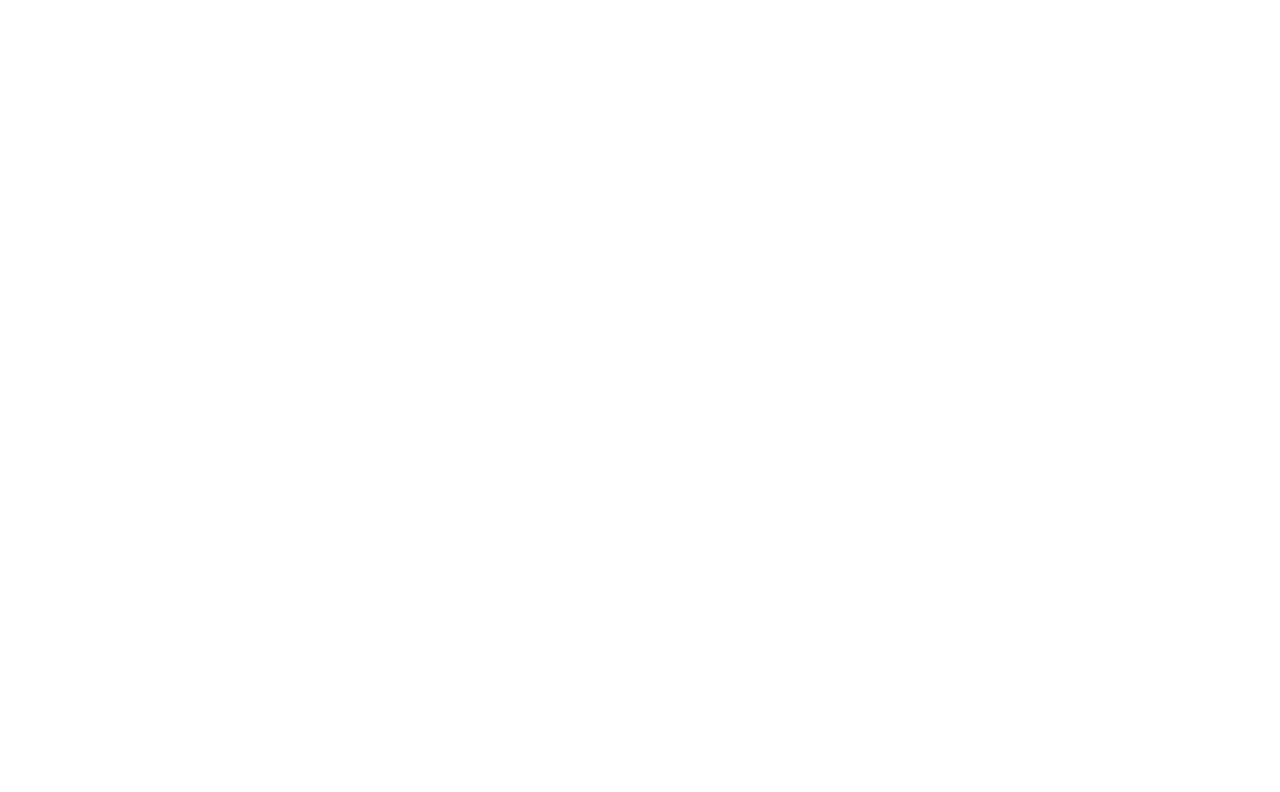
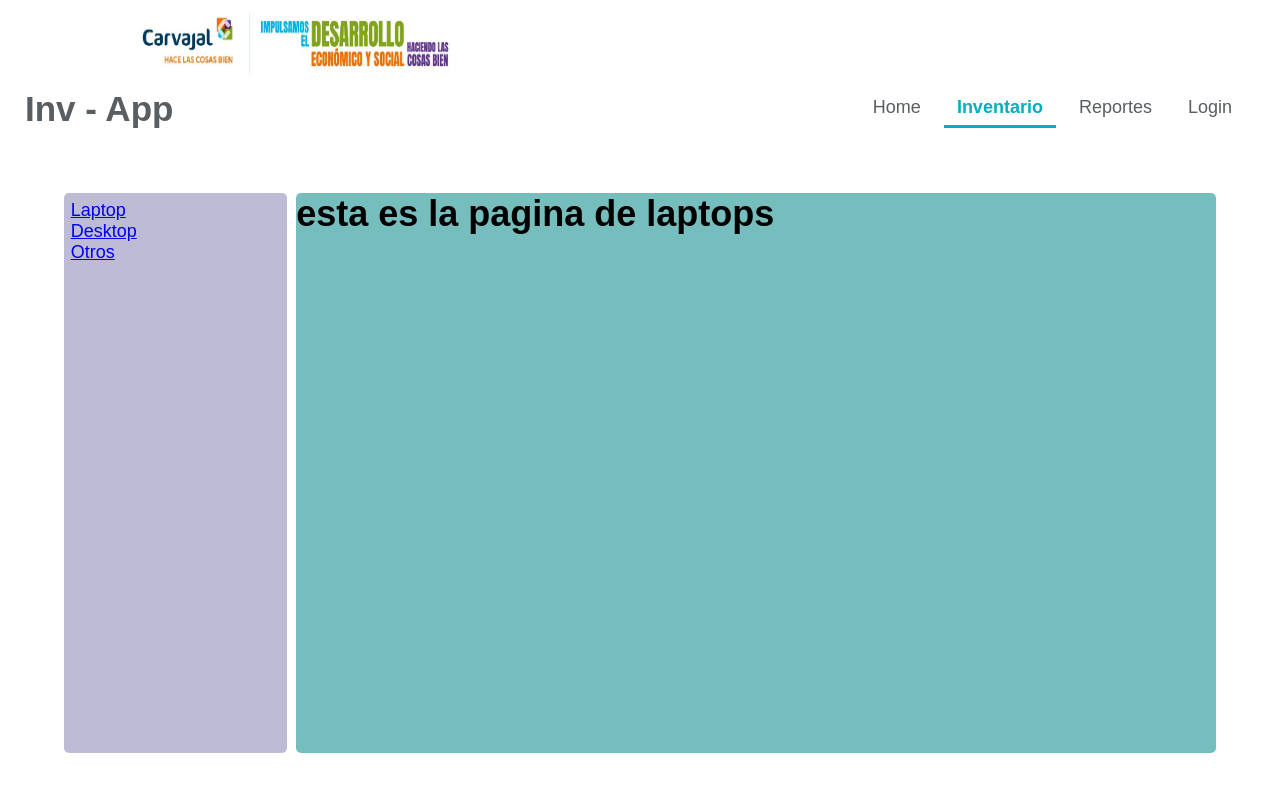
Before and after one commit to Leonardoih/proyecto_sena, a React (Create React App) app in the folder inv-app/: page /inventario/Laptop in a window 1280 px wide. Before the commit this address had no page. Shown: the top 792 px of the page. Built offline with nearby package versions, Linux system fonts and the light colour scheme.

Commit message:
ahora si

```diff
--- a/inv-app/public/index.html
+++ b/inv-app/public/index.html
@@ -6,11 +6,11 @@
     <meta name="viewport" content="width=device-width, initial-scale=1" />
     <meta name="theme-color" content="#000000" />
     <meta
-      name="description"
-      content="Web site created using create-react-app"
+    name="description"
+    content="Web site created using create-react-app"
     />
     <link rel="apple-touch-icon" href="%PUBLIC_URL%/logo192.png" />
-    <script src="../src/btn_botton.js" defer></script>
+    <!-- <script src="../src/btn_botton.js" defer></script> -->
     <!--
       manifest.json provides metadata used when your web app is installed on a
       user's mobile device or desktop. See https://developers.google.com/web/fundamentals/web-app-manifest/
@@ -41,6 +41,6 @@
         To create a production bundle, use `npm run build` or `yarn build`.
       -->
       <!-- <script src="https://code.jquery.com/jquery-3.6.0.min.js"></script>
-      <script src="main.js"></script> -->
-  </body>
-</html>
+        <script src="main.js"></script> -->
+      </body>
+      </html>
--- a/inv-app/src/Routes/router.js
+++ b/inv-app/src/Routes/router.js
@@ -3,6 +3,9 @@
 import Inventario from "./../views/Inventario";
 import Reportes from "./../views/Reportes";
 import Login from "./../views/Login";
+import Desktop from "./../components/Desktop"
+import Laptop from "./../components/Laptop"
+import Otros from "./../components/Otros"
 
 const router = () => {
   return (
@@ -10,10 +13,14 @@
       <BrowserRouter>
         <Routes>
           <Route path="/" element={<Home />}></Route>
-            <Route path="inventario" element={<Inventario />}></Route>
-            <Route path="Reportes" element={<Reportes />}></Route>
-            <Route path="Login" element={<Login />}></Route>
-
+          <Route path="inventario" element={<Inventario />}>
+            <Route index element={<Laptop />}></Route>
+            <Route path="Laptop" element={<Laptop />} />
+            <Route path="Desktop" element={<Desktop />} />
+            <Route path="Otros" element={<Otros />} />
+          </Route>
+          <Route path="Reportes" element={<Reportes />}></Route>
+          <Route path="Login" element={<Login />}></Route>
         </Routes>
       </BrowserRouter>
     </div>
--- a/inv-app/src/btn_botton.js
+++ /dev/null
@@ -1,10 +0,0 @@
-// eslint-disable-next-line no-restricted-globals
-export default addEventListener(`DOMContentLoaded`, () => {
-  const btn_menu = document.querySelector(`.btn_menu`);
-  if (btn_menu) {
-    btn_menu.addEventListener(`click`, () => {
-      const menu_items = document.querySelector(`.menu_items`);
-      menu_items.classList.toggle(`show`);
-    });
-  }
-});
--- a/inv-app/src/components/Desktop.tsx
+++ b/inv-app/src/components/Desktop.tsx
@@ -1,11 +1,11 @@
-import React from 'react'
+import React from "react";
 
 const Desktop = () => {
-    return (
-        <div className="control">
-            <h1>Desktop</h1>
-        </div>
-    )
-}
+  return (
+    <div>
+      <h1>Desktop</h1>
+    </div>
+  );
+};
 
-export default Desktop
+export default Desktop;
--- a/inv-app/src/components/Laptop.tsx
+++ b/inv-app/src/components/Laptop.tsx
@@ -1,11 +1,11 @@
-import React from 'react'
+import React from "react";
 
 const Laptop = () => {
-    return (
-        <div className="control">
-            <h1>esta es la pagina de laptops</h1>
-        </div>
-    )
-}
+  return (
+    <div>
+      <h1>esta es la pagina de laptops</h1>
+    </div>
+  );
+};
 
 export default Laptop;
--- a/inv-app/src/components/Otros.tsx
+++ b/inv-app/src/components/Otros.tsx
@@ -1,11 +1,11 @@
-import React from 'react'
+import React from "react";
 
 const Otros = () => {
-    return (
-        <div className="control">
-            <h1>Otros</h1>
-        </div>
-    )
-}
+  return (
+    <div>
+      <h1>Otros</h1>
+    </div>
+  );
+};
 
-export default Otros
+export default Otros;
--- a/inv-app/src/index.tsx
+++ b/inv-app/src/index.tsx
@@ -1,8 +1,9 @@
 import ReactDOM from "react-dom";
 import "./index.scss";
+import "./inventario.scss";
 import "./mediaQuery.scss";
 import Router from "./Routes/router";
-import "./btn_botton";
+//import "./btn_botton";
 
 ReactDOM.render(
   <div className="container">
--- /dev/null
+++ b/inv-app/src/inventario.scss
@@ -0,0 +1,27 @@
+.container_inv {
+  display: grid;
+  grid-template-columns: repeat(5, 1fr);
+  grid-template-rows: repeat(3, auto);
+  grid-template-areas:
+    "sidebar  control  control control control"
+    "sidebar  control  control control control"
+    "sidebar  control  control control control";
+  gap: 0.5em;
+  height: 70vh;
+  margin: 5%;
+}
+
+.container_inv .sidebar {
+  padding: 3%;
+  grid-area: sidebar;
+  background: rgb(189, 187, 214);
+  border-radius:5px
+}
+li {
+    list-style: none;
+}
+.container_inv .control {
+    grid-area: control;
+    background: rgb(118, 190, 190);
+    border-radius:5px
+}
--- a/inv-app/src/views/Inventario.tsx
+++ b/inv-app/src/views/Inventario.tsx
@@ -1,3 +1,4 @@
+import { NavLink, Outlet } from "react-router-dom";
 import Header from "../components/Header/Header";
 import Navbar from "../components/Navbar/Navbar";
 
@@ -5,7 +6,24 @@
   return <div>
       <div><Header></Header></div>
       <div><Navbar></Navbar></div>
-      <div>esta es la pagina del inventario</div>
+      <div className="container_inv" >
+      <div className="sidebar">
+        <ul>
+          <li>
+            <NavLink to="Laptop">Laptop</NavLink>
+          </li>
+          <li>
+            <NavLink to="Desktop">Desktop</NavLink>
+          </li>
+          <li>
+            <NavLink to="Otros">Otros</NavLink>
+          </li>
+        </ul>
+      </div>
+      <div className="control">
+        <Outlet />
+      </div>
+    </div>
       </div>;
 };
 
```
